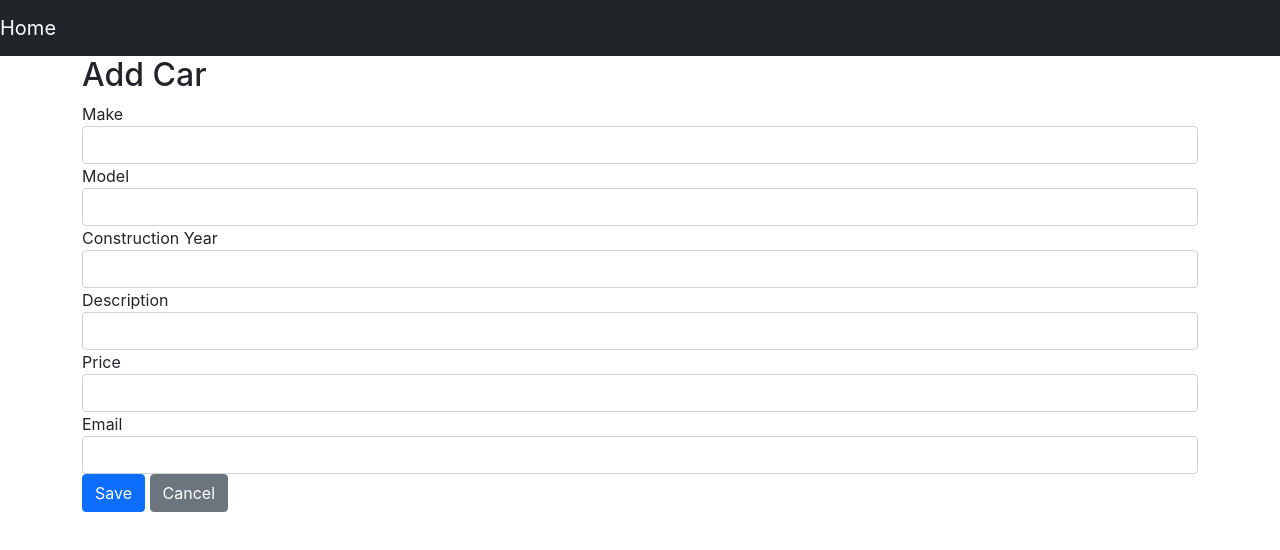
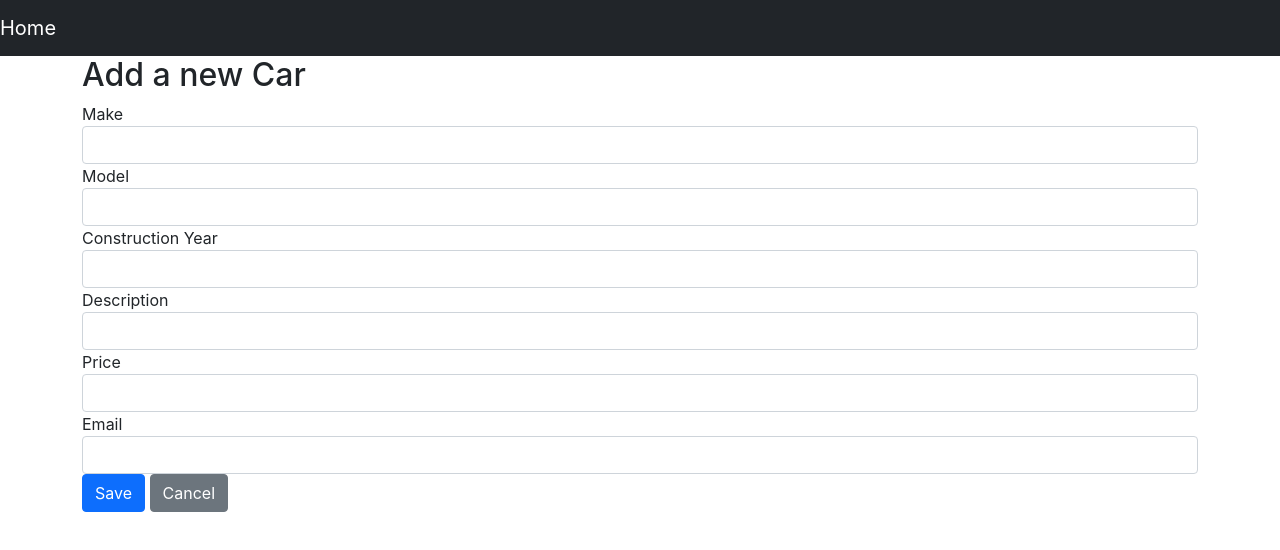
Before and after one commit to MichaelRosenfeld/mobile-mini, a React (Create React App) app in the folder frontend/: page /cars/new in a window 1280 px wide. Shown: the top 550 px of the page. Built offline with nearby package versions, Linux system fonts and the light colour scheme.

Commit message:
Refactor file structure

```diff
--- a/frontend/src/App.js
+++ b/frontend/src/App.js
@@ -1,9 +1,9 @@
 import React, { Component } from 'react';
 import './App.css';
-import Home from './Home';
+import Home from './components/Home';
 import { BrowserRouter as Router, Route, Switch } from 'react-router-dom';
-import CarList from './CarList';
-import CarEdit from "./CarEdit";
+import CarList from './components/CarList';
+import CarEdit from "./components/CarEdit";
 
 class App extends Component {
     render() {
--- a/frontend/src/CarEdit.js
+++ b/frontend/src/components/CarEdit.js
@@ -56,7 +56,7 @@ class CarEdit extends Component {
 
     render() {
         const {item} = this.state;
-        const title = <h2>{item.id ? 'Edit Car' : 'Add Car'}</h2>;
+        const title = <h2>{item.id ? 'Edit Car' : 'Add a new Car'}</h2>;
 
         return <div>
             <AppNavbar/>
--- a/frontend/src/CarList.js
+++ b/frontend/src/components/CarList.js
@@ -59,9 +59,9 @@ class CarList extends Component {
                 <AppNavbar/>
                 <Container fluid>
                     <div className="float-right">
-                        <Button color="success" tag={Link} to="/cars/new">Add new Car</Button>
+                        <Button color="success" tag={Link} to="/cars/new">+ Add new Car</Button>
                     </div>
-                    <h3>Cars</h3>
+                    <h3>Cars for Sale</h3>
                     <Table className="mt-4">
                         <thead>
                         <tr>
--- a/frontend/src/Home.js
+++ b/frontend/src/components/Home.js
@@ -1,5 +1,5 @@
 import React, { Component } from 'react';
-import './App.css';
+import '../App.css';
 import AppNavbar from './AppNavBar';
 import { Link } from 'react-router-dom';
 import { Button, Container } from 'reactstrap';
```
Also changed, not shown: frontend/src/components/AppNavBar.js (renamed from frontend/src/AppNavBar.js).
